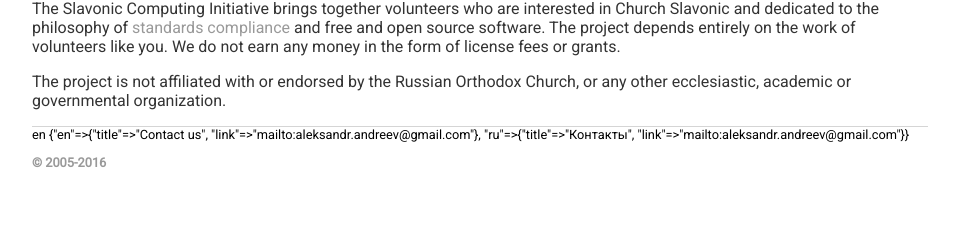
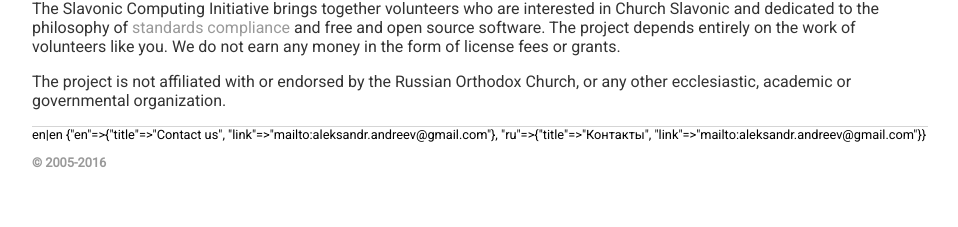
Before and after one commit to slavonic/slavonic.github.io, a Jekyll site: the page built from index.md, in a window 1280 px wide. Shown: the part 691-918 px from the top of the page, without its empty margins (160-1118 px from the left). Built offline with Jekyll 4.4.1, drawn with Linux system fonts in a browser that asks for light colours; our own code applies the rules of GitHub Pages for plain Markdown files.

Commit message:
Update footer.html

```diff
--- a/_includes/footer.html
+++ b/_includes/footer.html
@@ -1,5 +1,5 @@
 <footer>
-    {{ page.lang }}
+    {{ page.lang }}|{{ page.lang }}
     {{ site.contact | json }}
     {{ site.contact[page.lang] | json }}
     <ul>
```
